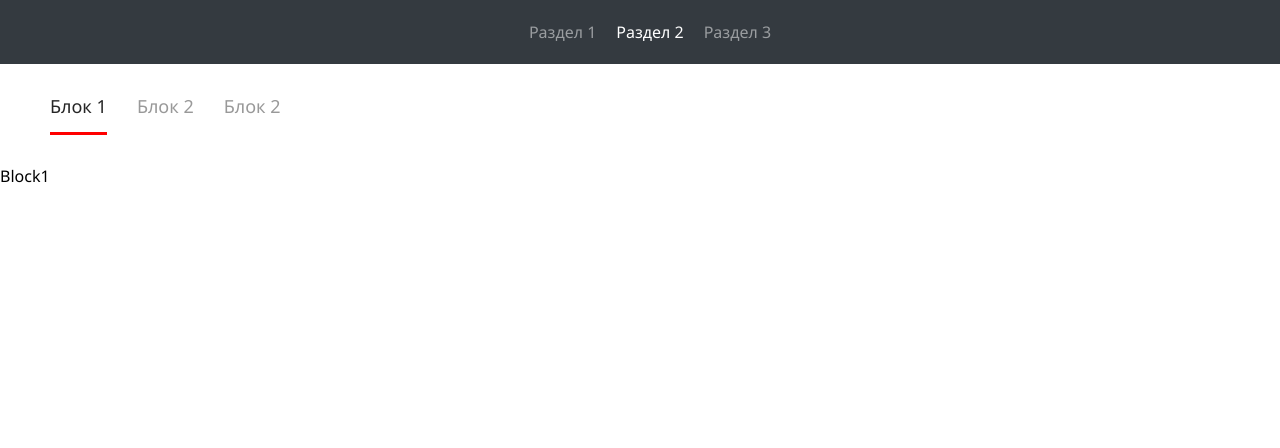
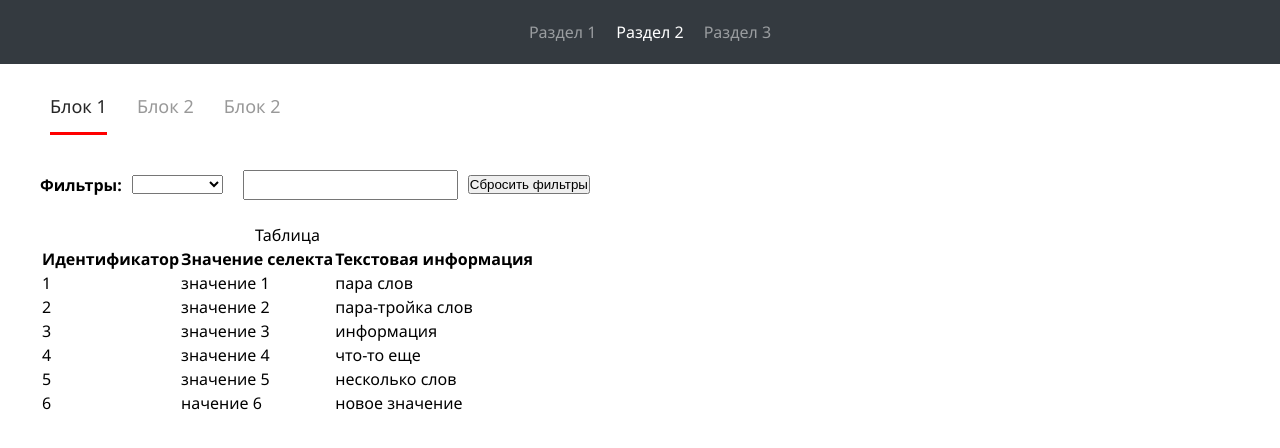
Before and after one commit to mauedem/frontend-test, a Vue app: page /section2 in a window 1280 px wide. Shown: the top 448 px of the page. Built offline with nearby package versions, Linux system fonts and the light colour scheme.

Commit message:
Add block1

```diff
--- a/src/App.vue
+++ b/src/App.vue
@@ -39,4 +39,8 @@ body {
     border: 1px solid transparent;
     cursor: pointer;
 }
+
+.title {
+    font-weight: 600;
+}
 </style>
--- /dev/null
+++ b/src/components/FilteredTable.vue
@@ -0,0 +1,48 @@
+<template>
+    <div>
+        <table>
+            <caption>Таблица</caption>
+            <tr>
+                <th
+                    v-for="(field, index) in fields"
+                    :key="index"
+                >
+                    {{ field.label }}
+                </th>
+            </tr>
+            <tr
+                v-for="(item, index) in items"
+                :key="index"
+            >
+                <td
+                    v-for="key in item"
+                    :key="key.key"
+                >
+                    {{ key }}
+                </td>
+            </tr>
+        </table>
+    </div>
+</template>
+
+<script>
+export default {
+    name: "Table",
+
+    props: {
+        fields: {
+            type: Array,
+            required: true
+        },
+
+        items: {
+            type: Array,
+            required: true
+        }
+    }
+}
+</script>
+
+<style scoped>
+
+</style>
--- a/src/store/index.js
+++ b/src/store/index.js
@@ -5,13 +5,21 @@ Vue.use(Vuex)
 
 export default new Vuex.Store({
     state: {
-        selectedColor: 'red', // Выбранный цвет в разделе 1
-        text: '', // Текстовое содержимое раздела 1
+        /* Раздел 1 */
+        selectedColor: 'red', // Выбранный цвет
+        text: '', // Текстовое содержимое
+
+        /* Раздел 2 */
+        selectedOption: '', // Выбранная опция селекта
+        filterText: '' // Фильтрующий текст
     },
 
     getters: {
         selectedColor: s => s.selectedColor,
-        text: s => s.text
+        text: s => s.text,
+
+        selectedOption: s => s.selectedOption,
+        filterText: s => s.filterText
     },
 
     actions: {
@@ -21,6 +29,14 @@ export default new Vuex.Store({
 
         setText({ commit }, payload) {
             commit('SET_TEXT', payload)
+        },
+
+        setSelectedOption({ commit }, payload) {
+            commit('SET_SELECTED_OPTION', payload)
+        },
+
+        setFilterText({ commit }, payload) {
+            commit('SET_FILTER_TEXT', payload)
         }
     },
 
@@ -31,6 +47,14 @@ export default new Vuex.Store({
 
         SET_TEXT(state, payload) {
             state.text = payload
-        }
+        },
+
+        SET_SELECTED_OPTION(state, payload) {
+            state.selectedOption = payload
+        },
+
+        SET_FILTER_TEXT(state, payload) {
+            state.filterText = payload
+        },
     }
 })
--- a/src/views/section1/Section1.vue
+++ b/src/views/section1/Section1.vue
@@ -1,7 +1,7 @@
 <template>
     <section class="section1">
         <div class="section1__btn-group">
-            <div class="section1__title">Цвет:</div>
+            <div class="title">Цвет:</div>
 
             <div class="section1__buttons btn-group" role="group">
                 <div>
@@ -64,7 +64,7 @@
         </div>
 
         <div class="section1__textfield">
-            <div class="section1__title">Тестовая область:</div>
+            <div class="title">Тестовая область:</div>
 
             <textarea
                 v-model="text"
@@ -113,10 +113,6 @@ export default {
 .section1__btn-group {
     display: flex;
     align-items: center;
-}
-
-.section1__title {
-    font-weight: 600;
 }
 
 .section1__textarea {
--- a/src/views/section2/Block1.vue
+++ b/src/views/section2/Block1.vue
@@ -1,13 +1,176 @@
 <template>
-    <div>Block1</div>
+    <div class="block1">
+        <div class="block1__filters">
+            <div class="title">Фильтры:</div>
+
+            <select
+                id="select"
+                class="block1__select"
+                v-model="selectedOption"
+            >
+                <option>значение 1</option>
+                <option>значение 2</option>
+                <option>значение 3</option>
+                <option>значение 4</option>
+                <option>значение 5</option>
+                <option>значение 6</option>
+            </select>
+
+            <div>
+                <input
+                    type="text"
+                    class="block1__input"
+                    v-model="filterText"
+                >
+            </div>
+
+            <button
+                class="block1__clear-filters"
+                @click="clearFilters"
+            >
+                Сбросить фильтры
+            </button>
+        </div>
+
+        <FilteredTable
+            class="block1__table"
+            :fields="fields"
+            :items="filteredItems"
+        />
+    </div>
 </template>
 
 <script>
+import FilteredTable from "@/components/FilteredTable";
+
 export default {
-    name: "Block1"
+    name: "Block1",
+
+    components: {
+        FilteredTable
+    },
+
+    data: () => ({
+        fields: [
+            {
+                key: 'id',
+                label: 'Идентификатор'
+            },
+            {
+                key: 'selectValue',
+                label: 'Значение селекта'
+            },
+            {
+                key: 'text',
+                label: 'Текстовая информация'
+            }
+        ],
+
+        items: [
+            {
+                id: 1,
+                selectValue: 'значение 1',
+                text: 'пара слов'
+            },
+            {
+                id: 2,
+                selectValue: 'значение 2',
+                text: 'пара-тройка слов'
+            },
+            {
+                id: 3,
+                selectValue: 'значение 3',
+                text: 'информация'
+            },
+            {
+                id: 4,
+                selectValue: 'значение 4',
+                text: 'что-то еще'
+            },
+            {
+                id: 5,
+                selectValue: 'значение 5',
+                text: 'несколько слов'
+            },
+            {
+                id: 6,
+                selectValue: 'начение 6',
+                text: 'новое значение'
+            }
+        ]
+    }),
+
+    computed: {
+        selectedOption: {
+            get () {
+                return this.$store.getters['selectedOption']
+            },
+
+            set (value) {
+                this.$store.dispatch('setSelectedOption', value)
+            }
+        },
+
+        filterText: {
+            get () {
+                return this.$store.getters['filterText']
+            },
+
+            set (value) {
+                this.$store.dispatch('setFilterText', value)
+            }
+        },
+
+        filteredItems() {
+            const result = []
+
+            if (!this.filterText && !this.selectedOption) {
+                return this.items
+            }
+
+            for (const item of this.items) {
+                if (item.text.indexOf(this.filterText) !== -1 &&
+                    item.selectValue.indexOf(this.selectedOption) !== -1) {
+                    result.push(item);
+                }
+            }
+
+            return result
+        }
+    },
+
+    methods: {
+        clearFilters() {
+            this.$store.dispatch('setSelectedOption', '')
+            this.$store.dispatch('setFilterText', '')
+        }
+    }
 }
 </script>
 
 <style scoped>
+.block1__filters {
+    display: flex;
+    align-items: center;
+    margin: 10px 40px;
+}
 
+.block1__clear-filters {
+    margin-left: 10px;
+}
+
+.block1__select {
+    margin: 10px;
+}
+
+.block1__input {
+    margin-left: 10px;
+    height: 30px;
+    font-size: 16px;
+    padding-left: 4px;
+}
+
+.block1__table {
+    margin: 20px 40px;
+}
 </style>
```
